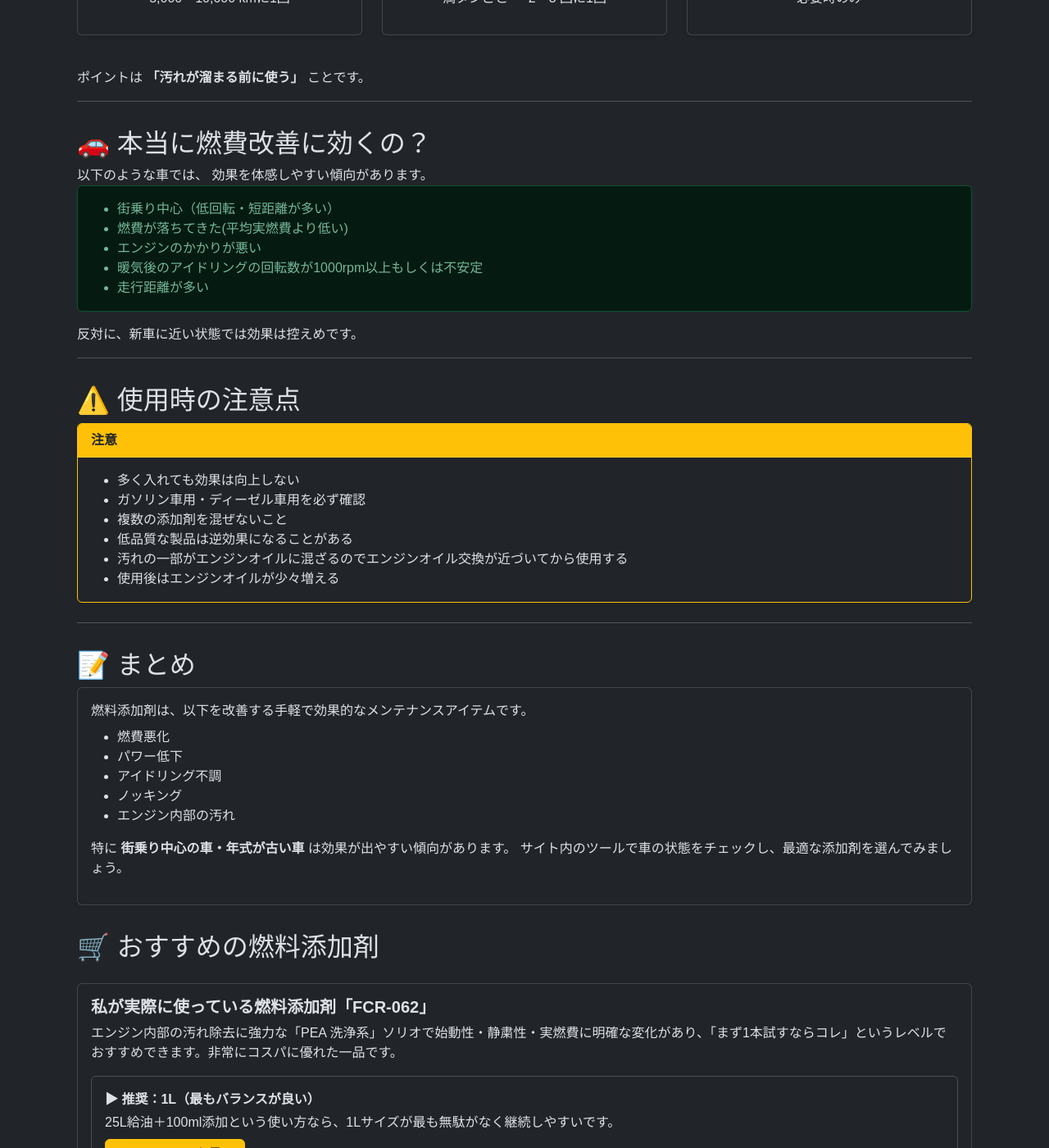
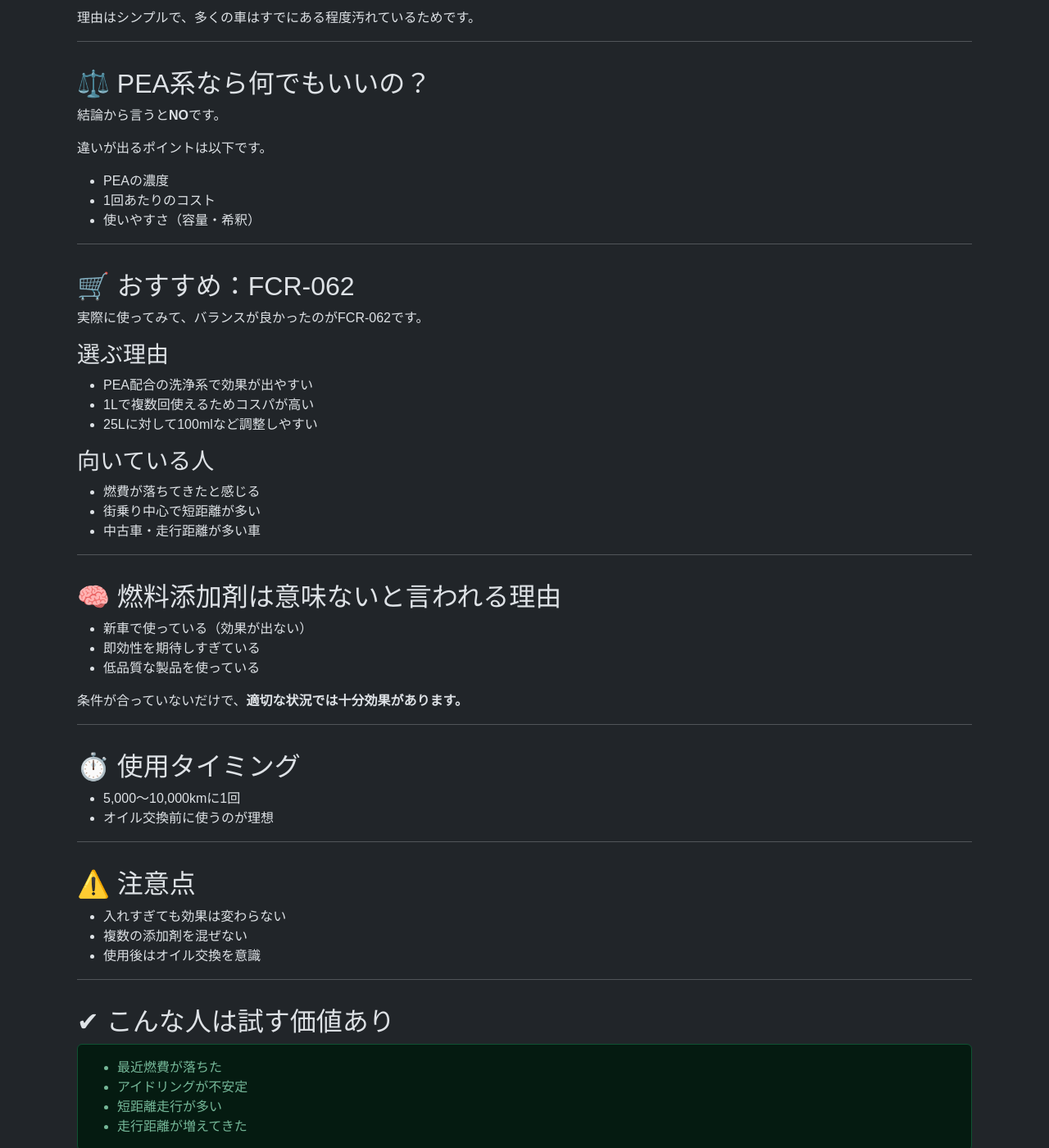
Before and after one commit to funyapar-org/fuel-lab, a Jekyll site: the page built from _knowledge/fuel-additive.md, in a window 1280 px wide and 1400 px high, scrolled down 1872 px. Shown: the whole window at 82% size. Built offline with Jekyll 4.4.1, drawn with Linux system fonts in a browser that asks for light colours; some of the changed text lies outside the part shown.

Commit message:
fuel-additive.md を更新

```diff
--- a/_knowledge/fuel-additive.md
+++ b/_knowledge/fuel-additive.md
@@ -2,7 +2,7 @@
 layout: default
 nav_title: 燃料添加剤とは
 title: 燃料添加剤とは何か？効果・メリット・使うべき人を初心者向けに解説
-description: 燃料添加剤の役割、仕組み、効果、種類、選び方を初心者にも分かりやすく解説します。
+description: 燃料添加剤の役割、仕組み、効果、種類、選び方までを体系的に解説。実際に効果が出る条件やおすすめ製品も紹介します。
 date: 2025-11-21
 category: fuel-additive
 tags:
@@ -16,29 +16,34 @@
 
 <div class="text-center mb-5">
   <h1 class="fw-bold">{{ page.title }}</h1>
-  <p class="text-muted">燃料添加剤とはエンジン内部の汚れを除去し、車本来の性能を取り戻すメンテナンスアイテムです。</p>
+  <p class="text-muted">
+    燃料添加剤は「燃費を良くする魔法」ではなく、<strong>エンジンの状態を正常に戻すためのメンテナンス手段</strong>です。
+  </p>
 </div>
 
 <div class="alert alert-primary shadow-sm">
-  <strong>燃料添加剤</strong>はガソリンに混ぜて使用し、<strong>エンジン内部の汚れを除去・抑制</strong>するための化学製品です。
-  街乗りメインの車や走行距離が伸びてきた車では、燃費改善やレスポンス向上などの効果が体感しやすいのが特徴です。
+  燃料添加剤はガソリンに混ぜて使用し、<strong>エンジン内部の汚れを除去・抑制</strong>する製品です。<br>
+  特に街乗り中心・短距離走行が多い車では、燃費やレスポンスの改善を体感しやすい傾向があります。
 </div>
 
 <hr>
 
-<h2> 🔧 なぜ燃料添加剤が必要なのか？</h2>
+<h2>🔧 なぜ燃料添加剤が必要なのか？</h2>
 
-走行すると必ず、エンジン内部の以下のような場所に燃え残りの汚れが蓄積します。
-この汚れが溜まると、車は本来の性能を発揮できなくなります。
+<p>
+走行すると必ず、エンジン内部には燃え残りの汚れ（カーボン）が蓄積します。
+</p>
+
 <ul>
-  <li>スパーク(点火)プラグ</li>
   <li>インジェクター</li>
   <li>吸気バルブ</li>
   <li>燃焼室</li>
   <li>ピストンヘッド</li>
 </ul>
 
-エンジンが汚れた状態で走行を続けると、次のような不具合につながります。
+<p>
+これらが汚れると、燃焼効率が低下し、次のような症状につながります。
+</p>
 
 <div class="card border-danger mb-4">
   <div class="card-body">
@@ -46,163 +51,165 @@
       <li>燃費の悪化</li>
       <li>パワーダウン</li>
       <li>アイドリング不調</li>
-      <li>ノッキング発生</li>
+      <li>始動性の低下</li>
     </ul>
   </div>
 </div>
 
-燃料添加剤はこれらの汚れを化学的に分解し、
-<strong>エンジン本来の燃焼効率を取り戻す</strong>ために使われます。
-
-<hr>
-
-<h2> 🧪 燃料添加剤の種類</h2>
-
-<h3> 1. 洗浄系（PEAクリーナー）</h3>
-<div class="card mb-3 shadow-sm">
-  <div class="card-body">
-    <strong>PEA（ポリエーテルアミン）</strong>を主成分とした最も効果の高いタイプ。
-    エンジン内部の汚れを強力に除去します。
-  </div>
-</div>
-
-<p class="mb-2">向いている人</p>
-<ul>
-  <li>明らかに燃費が落ちてきた</li>
-  <li>アイドリングが不安定</li>
-  <li>エンジン音が大きくなった</li>
-  <li>走行距離 5万 km 以上</li>
-</ul>
-
-<h3> 2. 予防系（コンディショナー）</h3>
-<div class="card mb-3 shadow-sm">
-  <div class="card-body">
-    洗浄力は控えめですが、軽い汚れを落としつつ再付着を防ぐ「維持用」タイプ。
-    常用してエンジンを綺麗に保ちます。
-  </div>
-</div>
-
-<p class="mb-2">向いている人</p>
-<ul>
-  <li>新車〜3万 km 程度</li>
-  <li>洗浄系で綺麗にした後の維持に</li>
-</ul>
-
-<h3> 3. オクタン価向上剤</h3>
-<div class="card mb-3 shadow-sm">
-  <div class="card-body">
-    ノッキング（異常燃焼）を抑制するため、ガソリンのオクタン価を上げる添加剤。
-  </div>
-</div>
-
-<p class="mb-2">向いている人</p>
-<ul>
-  <li>ターボ車</li>
-  <li>高速や登坂が多い人</li>
-  <li>アイドリング不調</li>
-  <li>ノッキングが発生しやすい車</li>
-</ul>
-
-<hr>
-
-<h2>⏱️ 使用タイミングと頻度</h2>
-
-<div class="row text-center mb-4">
-  <div class="col-md-4 mb-3">
-    <div class="card h-100 shadow-sm">
-      <div class="card-body">
-        <h5 class="card-title">洗浄系</h5>
-        <p>5,000〜10,000 kmに1回</p>
-      </div>
-    </div>
-  </div>
-  <div class="col-md-4 mb-3">
-    <div class="card h-100 shadow-sm">
-      <div class="card-body">
-        <h5 class="card-title">予防系</h5>
-        <p>満タンごと 〜 2〜3 回に1回</p>
-      </div>
-    </div>
-  </div>
-  <div class="col-md-4 mb-3">
-    <div class="card h-100 shadow-sm">
-      <div class="card-body">
-        <h5 class="card-title">オクタン価向上剤</h5>
-        <p>必要時のみ</p>
-      </div>
-    </div>
-  </div>
-</div>
-
-ポイントは <strong>「汚れが溜まる前に使う」</strong> ことです。
+<p>
+燃料添加剤はこれらを化学的に分解し、<strong>本来の燃焼状態に近づける</strong>役割を持ちます。
+</p>
 
 <hr>
 
 <h2>🚗 本当に燃費改善に効くの？</h2>
 
-以下のような車では、
-効果を体感しやすい傾向があります。
+<div class="alert alert-info">
+  <strong>重要：</strong><br>
+  燃料添加剤は燃費を「良くする」というより、<br>
+  <strong>汚れによって悪化した燃費を元に戻す効果</strong>です。
+</div>
+
+<h3 class="mt-4">効果が出やすいケース</h3>
+<ul>
+  <li>街乗り中心（短距離・低回転）</li>
+  <li>最近燃費が落ちてきた</li>
+  <li>アイドリングが不安定</li>
+  <li>走行距離が多い（3万km以上）</li>
+</ul>
+
+<h3 class="mt-4">効果が出にくいケース</h3>
+<ul>
+  <li>新車〜低走行</li>
+  <li>高速道路中心の使用</li>
+</ul>
+
+<hr>
+
+<h2>🧪 燃料添加剤の種類</h2>
+
+<h3>1. 洗浄系（PEA）</h3>
+<p>
+最も効果が高いタイプ。エンジン内部の汚れを除去する目的で使います。
+</p>
+
+<h3>2. 予防系</h3>
+<p>
+軽い汚れを防ぐ維持用。洗浄後の状態をキープする用途。
+</p>
+
+<h3>3. オクタン価向上剤</h3>
+<p>
+ノッキング抑制が目的で、燃費改善とは別ジャンル。
+</p>
+
+<hr>
+
+<h2>❓ 結局どれを選べばいい？</h2>
+
+<div class="alert alert-secondary">
+  初めて使う場合は<strong>洗浄系（PEA）一択</strong>です。
+</div>
+
+<p>
+理由はシンプルで、多くの車はすでにある程度汚れているためです。
+</p>
+
+<hr>
+
+<h2>⚖️ PEA系なら何でもいいの？</h2>
+
+<p>
+結論から言うと<strong>NO</strong>です。
+</p>
+
+<p>
+違いが出るポイントは以下です。
+</p>
+
+<ul>
+  <li>PEAの濃度</li>
+  <li>1回あたりのコスト</li>
+  <li>使いやすさ（容量・希釈）</li>
+</ul>
+
+<hr>
+
+<h2>🛒 おすすめ：FCR-062</h2>
+
+<p>
+実際に使ってみて、バランスが良かったのがFCR-062です。
+</p>
+
+<h3 class="mt-3">選ぶ理由</h3>
+
+<ul>
+  <li>PEA配合の洗浄系で効果が出やすい</li>
+  <li>1Lで複数回使えるためコスパが高い</li>
+  <li>25Lに対して100mlなど調整しやすい</li>
+</ul>
+
+<h3 class="mt-3">向いている人</h3>
+
+<ul>
+  <li>燃費が落ちてきたと感じる</li>
+  <li>街乗り中心で短距離が多い</li>
+  <li>中古車・走行距離が多い車</li>
+</ul>
+
+<hr>
+
+<h2>🧠 燃料添加剤は意味ないと言われる理由</h2>
+
+<ul>
+  <li>新車で使っている（効果が出ない）</li>
+  <li>即効性を期待しすぎている</li>
+  <li>低品質な製品を使っている</li>
+</ul>
+
+<p>
+条件が合っていないだけで、<strong>適切な状況では十分効果があります。</strong>
+</p>
+
+<hr>
+
+<h2>⏱️ 使用タイミング</h2>
+
+<ul>
+  <li>5,000〜10,000kmに1回</li>
+  <li>オイル交換前に使うのが理想</li>
+</ul>
+
+<hr>
+
+<h2>⚠️ 注意点</h2>
+
+<ul>
+  <li>入れすぎても効果は変わらない</li>
+  <li>複数の添加剤を混ぜない</li>
+  <li>使用後はオイル交換を意識</li>
+</ul>
+
+<hr>
+
+<h2>✔ こんな人は試す価値あり</h2>
 
 <div class="alert alert-success">
   <ul class="mb-0">
-    <li>街乗り中心（低回転・短距離が多い）</li>
-    <li>燃費が落ちてきた(平均実燃費より低い)</li>
-    <li>エンジンのかかりが悪い</li>
-    <li>暖気後のアイドリングの回転数が1000rpm以上もしくは不安定</li>
-    <li>走行距離が多い</li>
+    <li>最近燃費が落ちた</li>
+    <li>アイドリングが不安定</li>
+    <li>短距離走行が多い</li>
+    <li>走行距離が増えてきた</li>
   </ul>
-</div>
-
-反対に、新車に近い状態では効果は控えめです。
-
-<hr>
-
-<h2>⚠️ 使用時の注意点</h2>
-
-<div class="card border-warning shadow-sm mb-4">
-  <div class="card-header bg-warning text-dark fw-bold">注意</div>
-  <div class="card-body">
-    <ul class="mb-0">
-      <li>多く入れても効果は向上しない</li>
-      <li>ガソリン車用・ディーゼル車用を必ず確認</li>
-      <li>複数の添加剤を混ぜないこと</li>
-      <li>低品質な製品は逆効果になることがある</li>
-      <li>汚れの一部がエンジンオイルに混ざるのでエンジンオイル交換が近づいてから使用する</li>
-      <li>使用後はエンジンオイルが少々増える</li>
-    </ul>
-  </div>
 </div>
 
 <hr>
 
-<h2>📝 まとめ</h2>
-
-<div class="card shadow-sm">
-  <div class="card-body">
-    <p class="mb-2">燃料添加剤は、以下を改善する手軽で効果的なメンテナンスアイテムです。</p>
-    <ul>
-      <li>燃費悪化</li>
-      <li>パワー低下</li>
-      <li>アイドリング不調</li>
-      <li>ノッキング</li>
-      <li>エンジン内部の汚れ</li>
-    </ul>
-    <p class="mt-3">
-      特に <strong>街乗り中心の車・年式が古い車</strong> は効果が出やすい傾向があります。
-      サイト内のツールで車の状態をチェックし、最適な添加剤を選んでみましょう。
-    </p>
-  </div>
-</div>
-
-<h2>🛒 おすすめの燃料添加剤</h2>
-
-<!-- Amazon アフィリンク -->
-
 {% include fcr062-affiliate.html
-  title="私が実際に使っている燃料添加剤「FCR-062」"
-  lead="エンジン内部の汚れ除去に強力な「PEA 洗浄系」ソリオで始動性・静粛性・実燃費に明確な変化があり、「まず1本試すならコレ」というレベルでおすすめできます。非常にコスパに優れた一品です。"
-  main_reason="25L給油＋100ml添加という使い方なら、1Lサイズが最も無駄がなく継続しやすいです。"
-  note="※ 効果の感じ方には個体差があります。Fuel Lab では実測値をもとに評価しています。"
+  title="実際に使っている燃料添加剤「FCR-062」"
+  lead="PEA洗浄系でエンジン内部の汚れを除去。街乗り中心の車では変化を体感しやすく、まず1本試す価値がある製品です。"
+  main_reason="1Lで複数回使えるためコスパが高く、継続しやすいのが大きなメリット。"
+  note="※ 効果の感じ方には個体差があります"
 %}
 
 </div>
```
